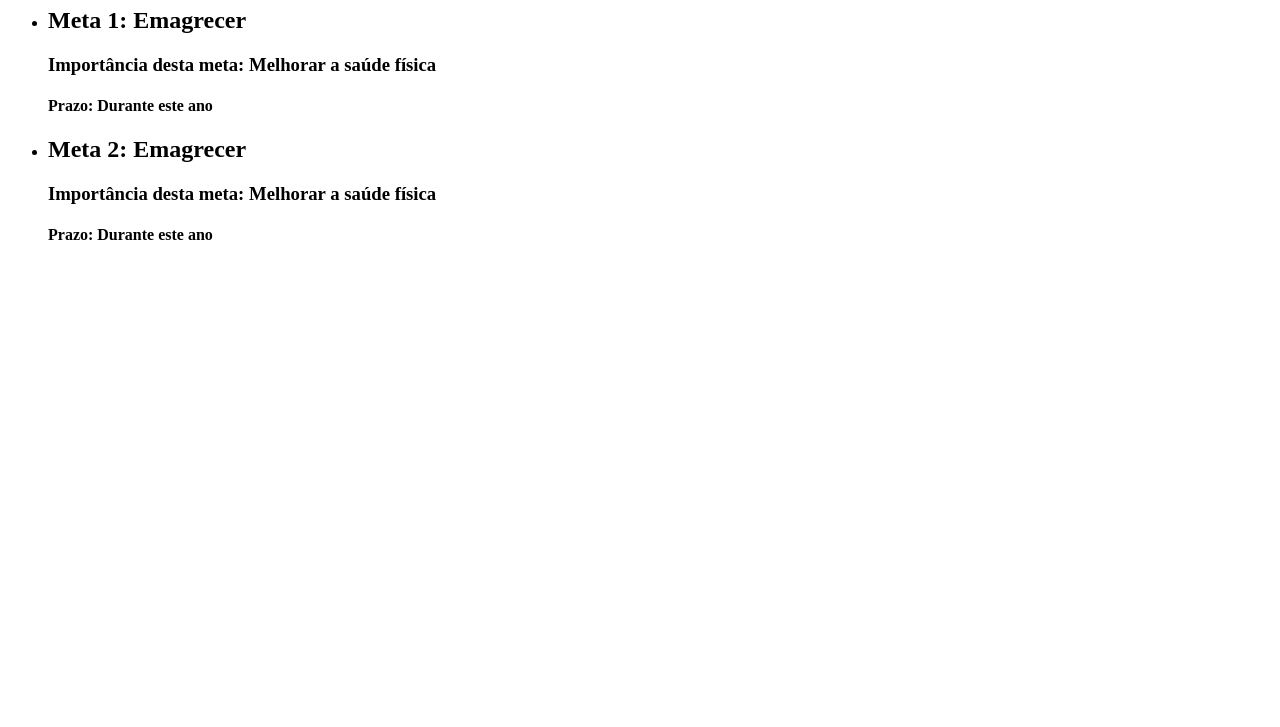
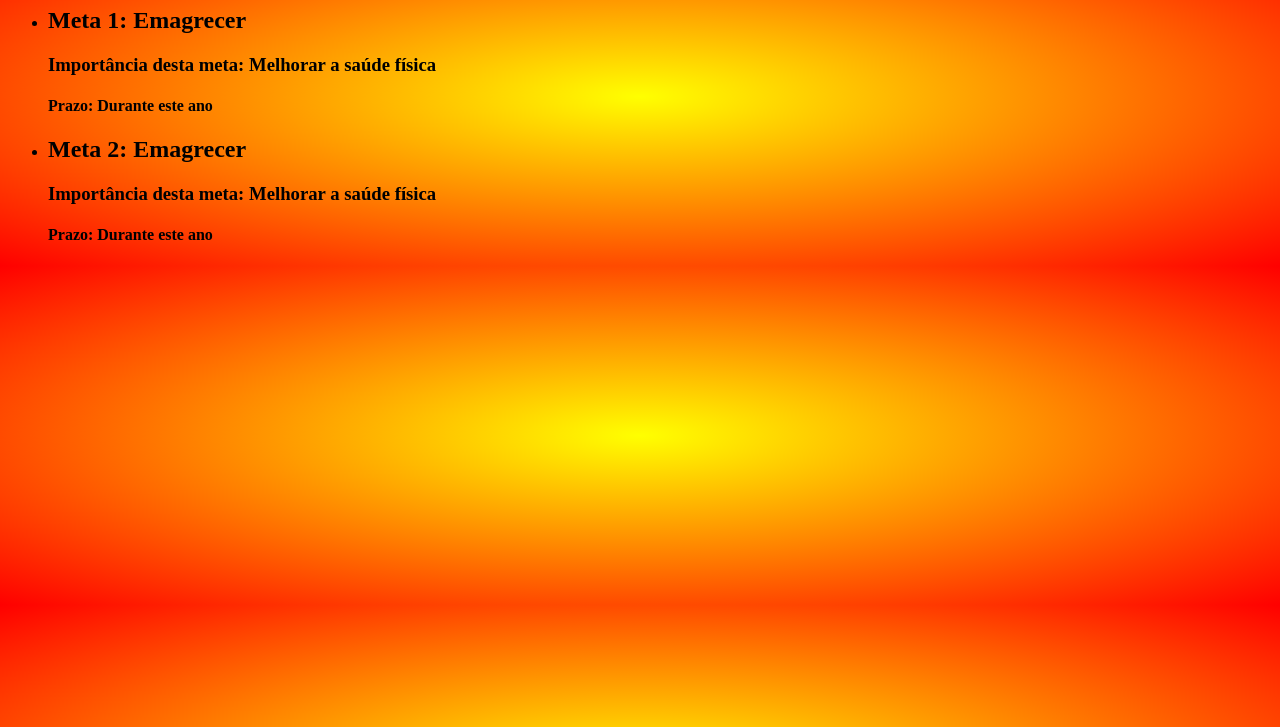
Before and after one commit to romulopena/metas2024, a plain HTML site: page index.html in a window 1280 px wide. Shown: the part 73-800 px from the top of the page. Drawn offline with Linux system fonts and the light colour scheme.

Commit message:
teste inicial

```diff
--- a/style.css
+++ b/style.css
@@ -1,3 +1,6 @@
+body{
+    background: radial-gradient(yellow,red);
+}
 titulo-meta{
     background-color: aqua;
     font-weight: 400;
```
